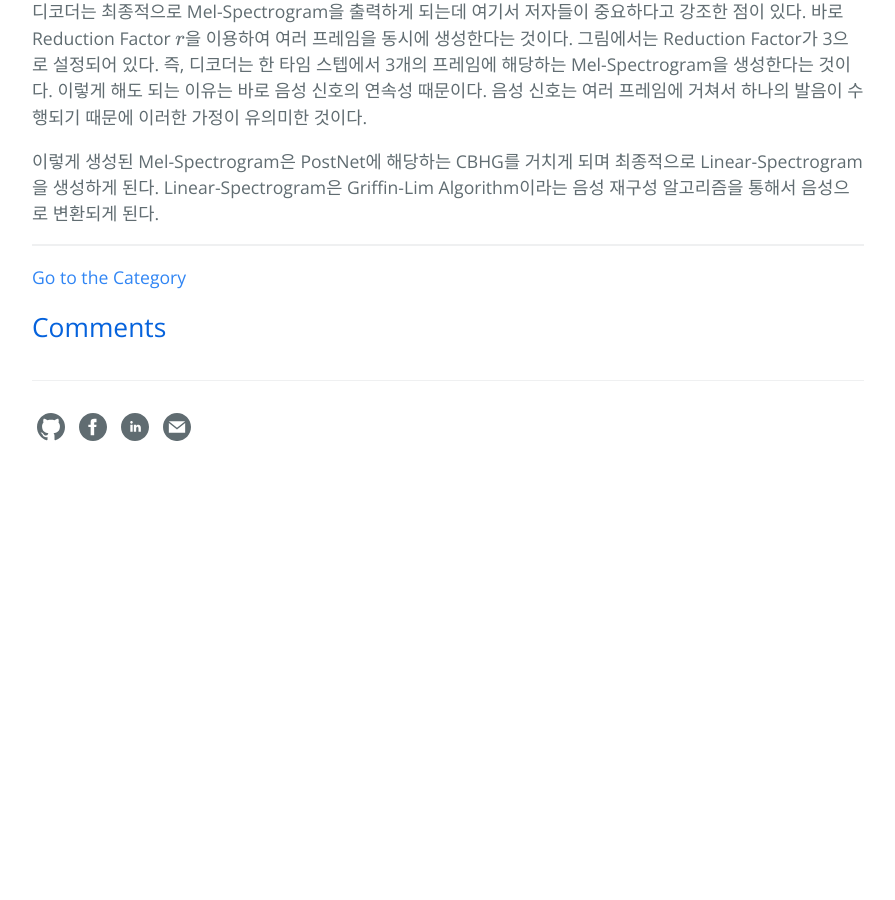
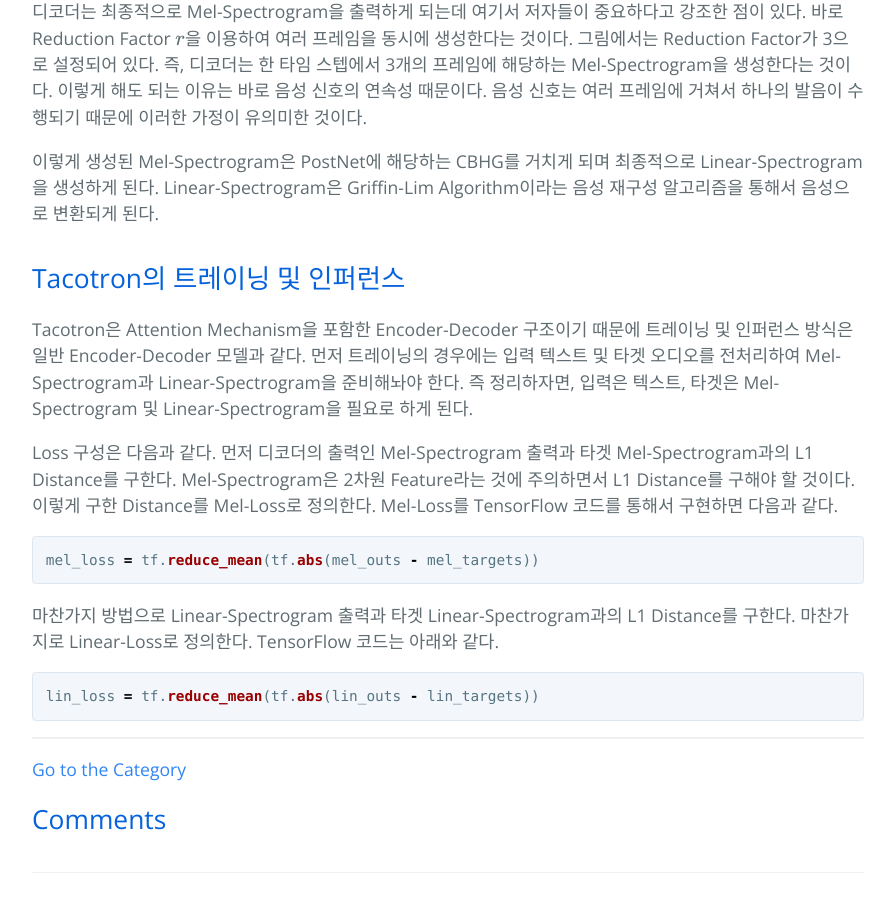
Before and after one commit to hcnoh/hcnoh.github.io, a Jekyll site: the page built from _posts/2018-12-11-tacotron.md, in a window 1280 px wide and 900 px high, scrolled down 6219 px. Shown: the whole window, without its empty margins (192-1087 px from the left). Built offline with Jekyll 4.4.1, drawn with Linux system fonts in a browser that asks for light colours; formulas are drawn with MathJax 3; comment, search, counter and statistics services are not loaded; before the commit the page ends 6714 px from its top, so only the background shows below that.

Commit message:
Update 2018-12-11-tacotron.md

````diff
--- a/_posts/2018-12-11-tacotron.md
+++ b/_posts/2018-12-11-tacotron.md
@@ -133,3 +133,18 @@
 디코더는 최종적으로 Mel-Spectrogram을 출력하게 되는데 여기서 저자들이 중요하다고 강조한 점이 있다. 바로 Reduction Factor $$r$$을 이용하여 여러 프레임을 동시에 생성한다는 것이다. 그림에서는 Reduction Factor가 3으로 설정되어 있다. 즉, 디코더는 한 타임 스텝에서 3개의 프레임에 해당하는 Mel-Spectrogram을 생성한다는 것이다. 이렇게 해도 되는 이유는 바로 음성 신호의 연속성 때문이다. 음성 신호는 여러 프레임에 거쳐서 하나의 발음이 수행되기 때문에 이러한 가정이 유의미한 것이다.
 
 이렇게 생성된 Mel-Spectrogram은 PostNet에 해당하는 CBHG를 거치게 되며 최종적으로 Linear-Spectrogram을 생성하게 된다. Linear-Spectrogram은 Griffin-Lim Algorithm이라는 음성 재구성 알고리즘을 통해서 음성으로 변환되게 된다.
+
+## Tacotron의 트레이닝 및 인퍼런스
+Tacotron은 Attention Mechanism을 포함한 Encoder-Decoder 구조이기 때문에 트레이닝 및 인퍼런스 방식은 일반 Encoder-Decoder 모델과 같다. 먼저 트레이닝의 경우에는 입력 텍스트 및 타겟 오디오를 전처리하여 Mel-Spectrogram과 Linear-Spectrogram을 준비해놔야 한다. 즉 정리하자면, 입력은 텍스트, 타겟은 Mel-Spectrogram 및 Linear-Spectrogram을 필요로 하게 된다.
+
+Loss 구성은 다음과 같다. 먼저 디코더의 출력인 Mel-Spectrogram 출력과 타겟 Mel-Spectrogram과의 L1 Distance를 구한다. Mel-Spectrogram은 2차원 Feature라는 것에 주의하면서 L1 Distance를 구해야 할 것이다. 이렇게 구한 Distance를 Mel-Loss로 정의한다. Mel-Loss를 TensorFlow 코드를 통해서 구현하면 다음과 같다.
+
+```python
+mel_loss = tf.reduce_mean(tf.abs(mel_outs - mel_targets))
+```
+
+마찬가지 방법으로 Linear-Spectrogram 출력과 타겟 Linear-Spectrogram과의 L1 Distance를 구한다. 마찬가지로 Linear-Loss로 정의한다. TensorFlow 코드는 아래와 같다.
+
+```python
+lin_loss = tf.reduce_mean(tf.abs(lin_outs - lin_targets))
+```
````
